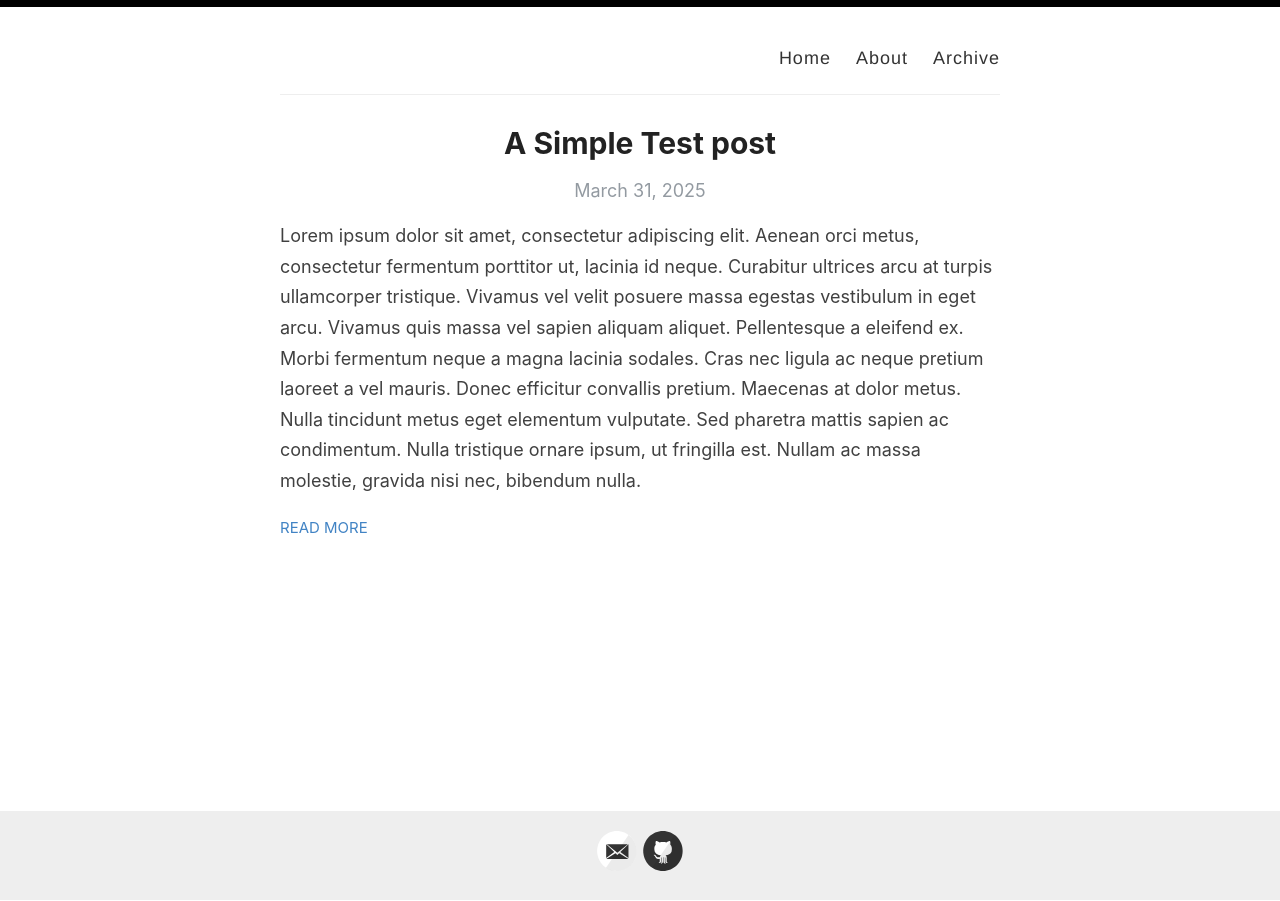
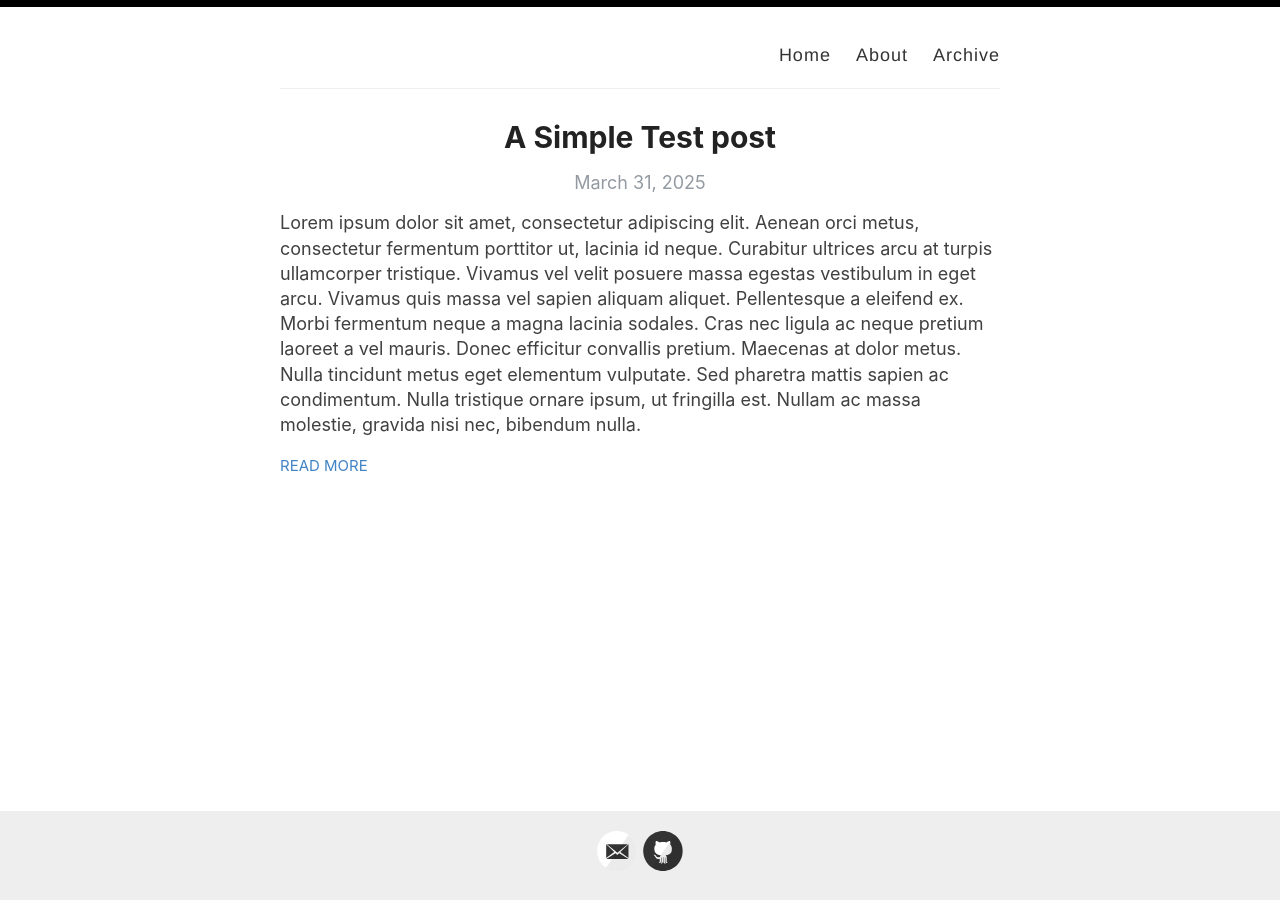
Before and after one commit to ffiza/ffiza.github.io, a Jekyll site: the page built from index.html, in a window 1280 px wide. Built offline with Jekyll 4.4.1, drawn with Linux system fonts in a browser that asks for light colours; the list of posts is cut into pages by our own code.

```diff
--- a/_layouts/post.html
+++ b/_layouts/post.html
@@ -6,7 +6,8 @@ layout: default
   <h1>{{ page.title }}</h1>
 
   <div>
-    <p class="author_title">{{site.author}}  ·  {{ page.date | date: "%B %e, %Y" }}</p>
+    <!-- <p class="author_title">{{site.author}}  ·  {{ page.date | date: "%B %e, %Y" }}</p> -->
+    <p class="author_title">{{ page.date | date: "%B %e, %Y" }}</p>
     {% if page.last_modified_at %}
     <p class="author_title" datetime="{{ page.last_modified_at | date_to_xmlschema }}">(Updated: {{ page.last_modified_at | date: "%b %-d, %Y" }})</p>
     {% endif %}
--- a/assets/style.scss
+++ b/assets/style.scss
@@ -24,7 +24,7 @@ body {
   background: #fff;
   font-family: -system-ui, -apple-system, BlinkMacSystemFont, "Segoe UI", Roboto, Helvetica, Arial, sans-serif, "Apple Color Emoji", "Segoe UI Emoji", "Segoe UI Symbol";
   color: #404040;
-  line-height: 1.7;
+  line-height: 1.4;
   font-weight: 400;
   font-size: 18px;
   height: 100%;
```
Also changed, not shown: _includes/figures/time_series_by_region.html (added, +2 -0 lines), _posts/2025-03-31-test.md (+2 -0 lines).
